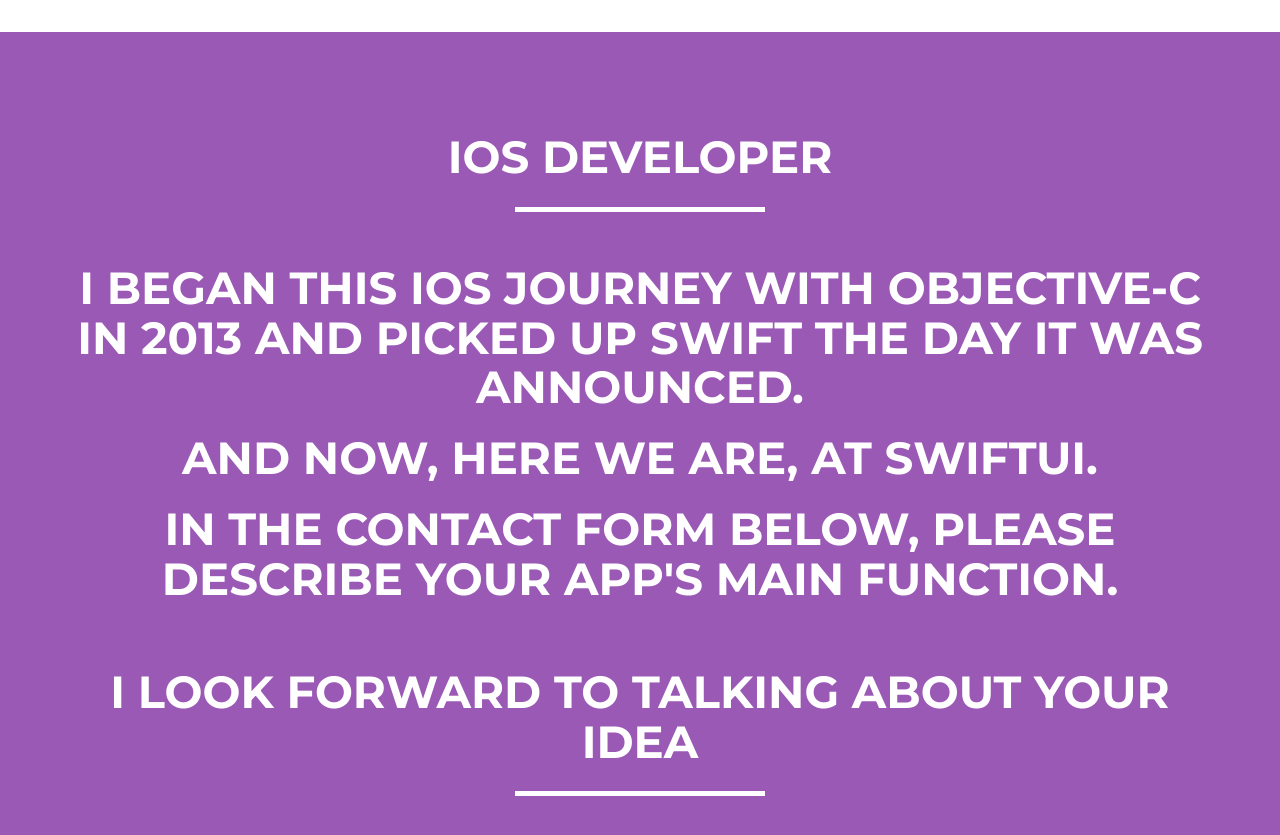
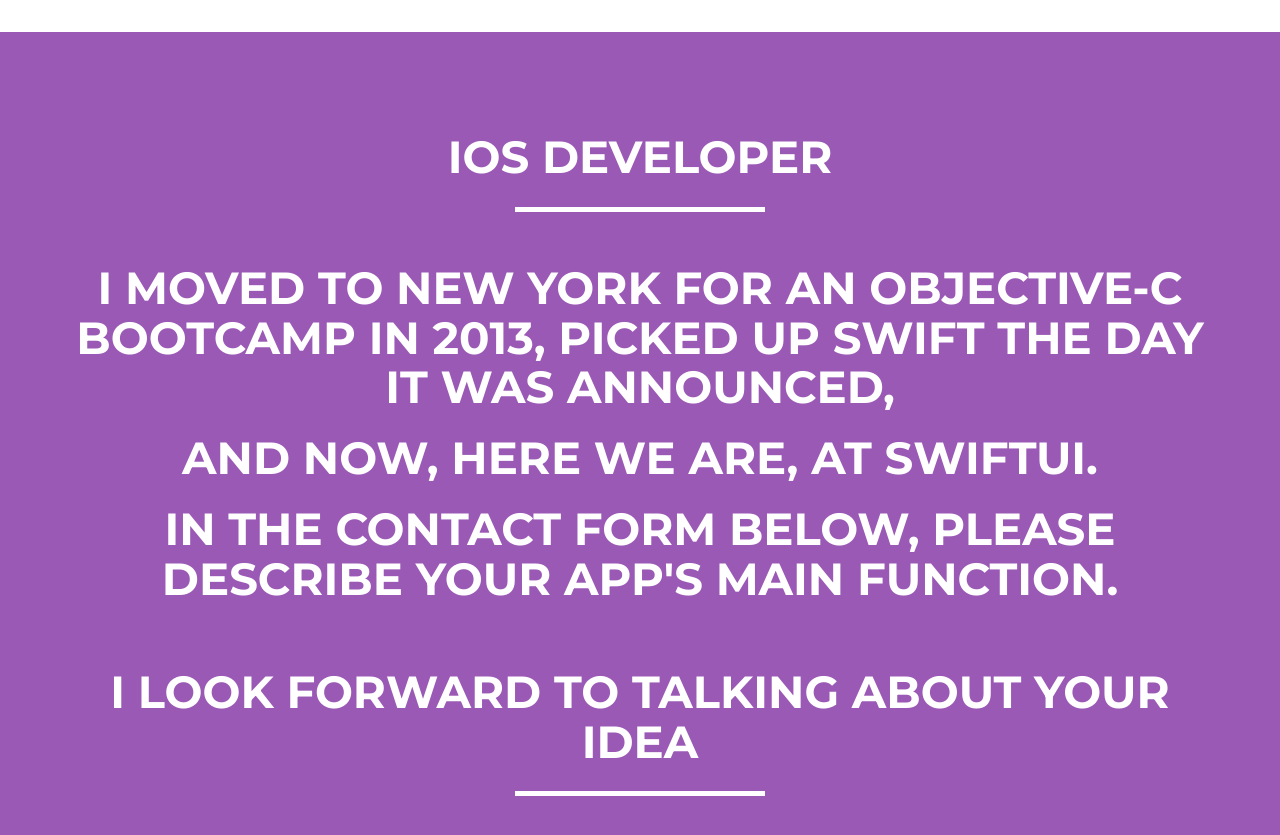
Before and after one commit to andrewcar/andrewcar.github.io, a Jekyll site: the page built from index.html, in a window 1280 px wide and 900 px high, scrolled down 1329 px. Shown: the top 835 px of the window. Built offline with Jekyll 4.4.1, drawn with Linux system fonts in a browser that asks for light colours.

Commit message:
Update about.html

```diff
--- a/_includes/about.html
+++ b/_includes/about.html
@@ -9,9 +9,9 @@
             </div>
              <center>
                 <br>
-                    <h2>I began this iOS journey with Objective-C in 2013 and picked up Swift the day it was announced.</h2>
+                    <h2>I moved to New York for an Objective-C bootcamp in 2013, picked up Swift the day it was announced,</h2>
                 <br>
-                    <h2>And now, here we are, at SwiftUI.</h2>
+                    <h2>and now, here we are, at SwiftUI.</h2>
                 <br>
                     <h2>In the contact form below, please describe your app's main function.</h2>
                 <br>
```
